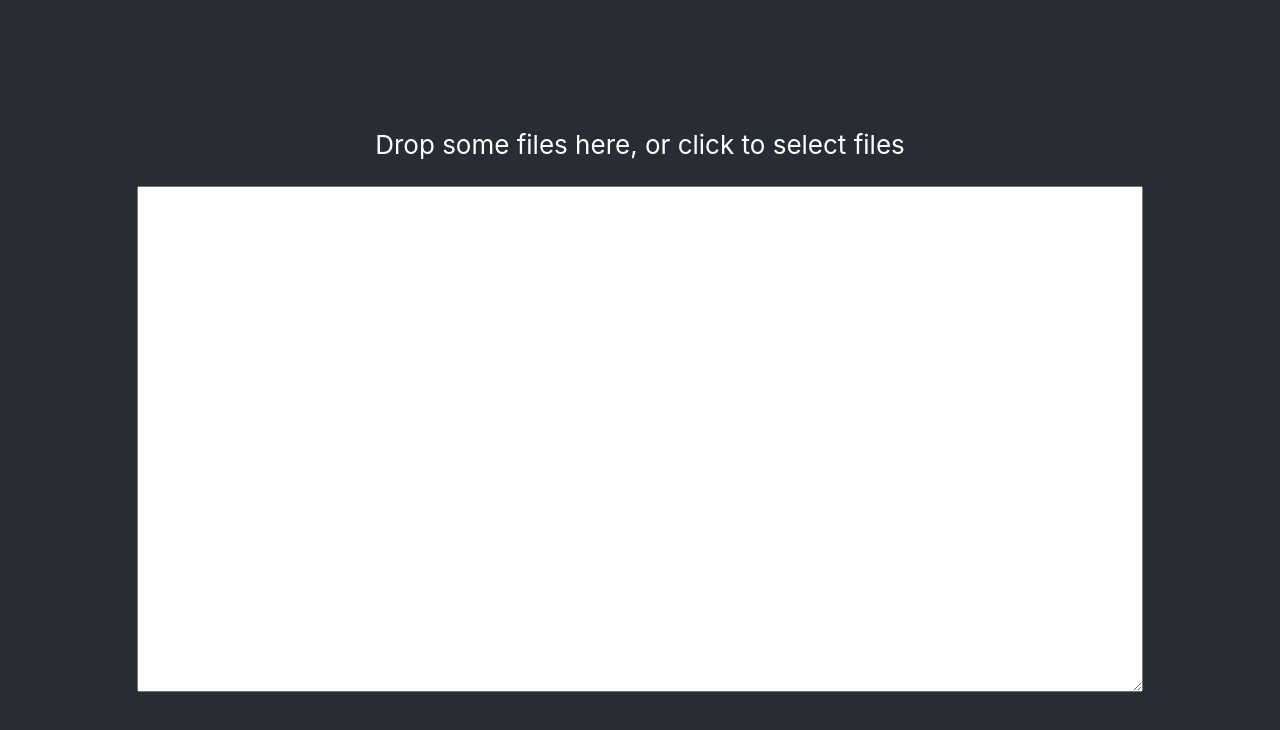
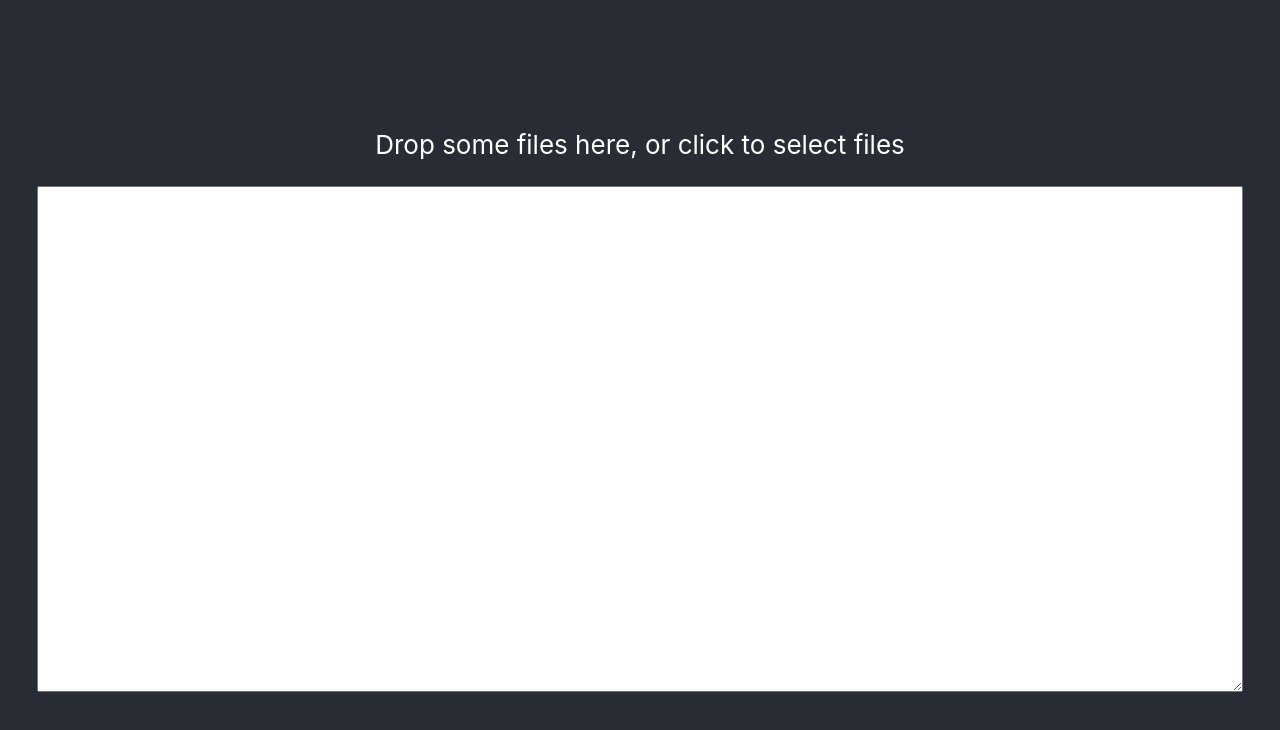
Before and after one commit to platform-economy/biala-lista-podatnikow-vat, a React (Create React App) app: page / in a window 1280 px wide. Shown: the top 730 px of the page. Built offline with nearby package versions, Linux system fonts and the light colour scheme.

Commit message:
Init of text area display

```diff
--- a/src/App.css
+++ b/src/App.css
@@ -18,7 +18,7 @@
 }
 
 .App-textarea {
-  width: 1000px;
+  width: 1200px;
   height: 500px;
 }
 
--- a/src/Dropzone.tsx
+++ b/src/Dropzone.tsx
@@ -48,7 +48,7 @@ function Dropzone() {
 
         let textToFrontNew = singleRow[0] + ' ' + singleRow[1] + ' ' + singleRow[2] + ' ' + response.statusText + '\n';
         // console.log('test', textToFront)
-
+        generalOutput = generalOutput + textToFrontNew;
         setTextToFront(`${generalOutput}${textToFrontNew}`);
 
 
```
